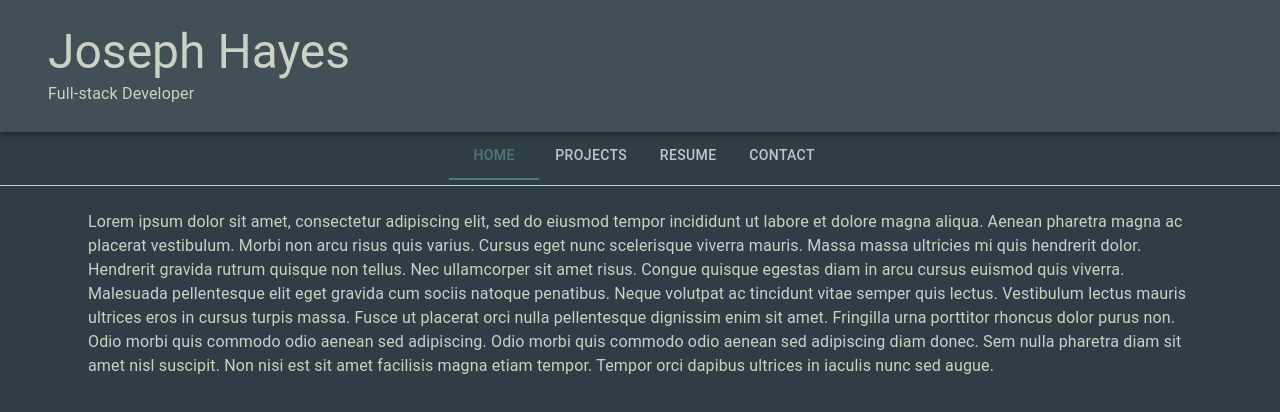
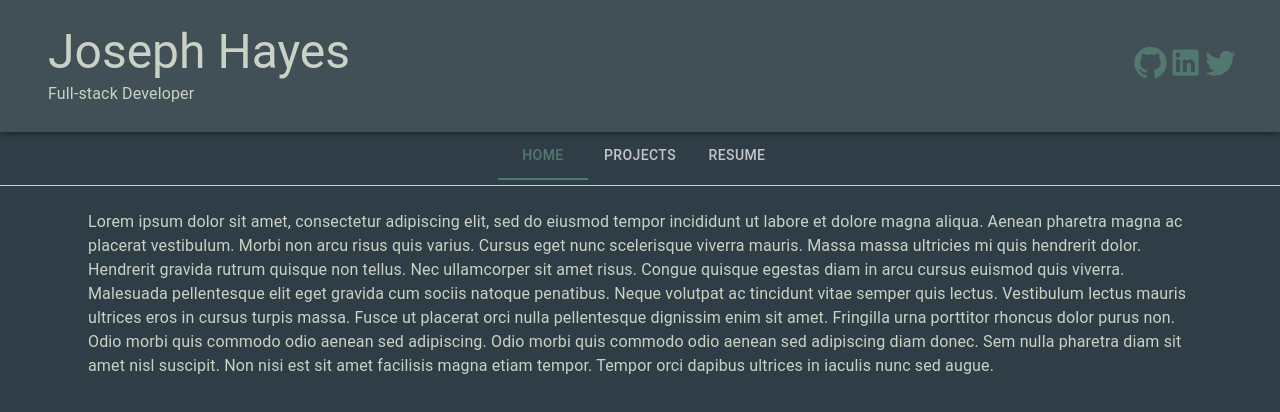
Before and after one commit to josephehayes/React-Portfolio, a React (Create React App) app in the folder client/: page / in a window 1280 px wide. Shown: the top 412 px of the page. Built offline with nearby package versions, Linux system fonts and the light colour scheme.

Commit message:
Add Icons to header, remove Contact section, Add Resume section

```diff
--- a/client/package.json
+++ b/client/package.json
@@ -12,6 +12,7 @@
     "@testing-library/react": "^13.4.0",
     "@testing-library/user-event": "^13.5.0",
     "jwt-decode": "^2.2.0",
+    "mui-markdown": "^1.1.4",
     "react": "^18.2.0",
     "react-dom": "^18.2.0",
     "react-router-dom": "^6.2.1",
--- a/client/src/App.css
+++ b/client/src/App.css
@@ -1,3 +1,12 @@
+:root {
+    --hov: #CAD2C5;
+}
+
+
+.linkIcon:hover {
+    border-bottom: 1px;
+    box-shadow: 0 2px var(--hov);
+}
 
 .cardImg {
     object-position: top;
--- a/client/src/components/customTabPanel.js
+++ b/client/src/components/customTabPanel.js
@@ -63,7 +63,7 @@ function MainTabs() {
           <Tab label="Home" {...a11yProps(0)} />
           <Tab label="Projects" {...a11yProps(1)} />
           <Tab label="Resume" {...a11yProps(2)} />
-          <Tab label="Contact" {...a11yProps(3)} />
+          {/* <Tab label="Contact" {...a11yProps(3)} /> */}
         </Tabs>
       </Box>
       <Box sx={{ display: 'flex', justifyContent: 'center', alignItems: 'center', paddingLeft: '5%', paddingRight: '5%', width: '100%' }}>
@@ -98,7 +98,7 @@ function MainTabs() {
               <Resume />
             </Fade>
           </CustomTabPanel>
-          <CustomTabPanel value={value} index={3}>
+          {/* <CustomTabPanel value={value} index={3}>
             <Fade
               in={tabRef.current === 3}
               mountOnEnter
@@ -107,7 +107,7 @@ function MainTabs() {
             >
               <Contact />
             </Fade>
-          </CustomTabPanel>
+          </CustomTabPanel> */}
         </TransitionGroup>
       </Box>
     </Box>
--- a/client/src/components/header.js
+++ b/client/src/components/header.js
@@ -1,7 +1,8 @@
 import React from 'react';
 import AppBar from '@mui/material/AppBar';
 import Toolbar from '@mui/material/Toolbar';
-import { Box, Typography, Grid } from '@mui/material';
+import { Box, Typography, Grid, Link } from '@mui/material';
+import { GitHub, Twitter, LinkedIn } from '@mui/icons-material';
 
 const Header = () => {
     return (
@@ -10,9 +11,12 @@ const Header = () => {
                 <Toolbar sx={{ my: 3, mx: 3 }}>
                     <Grid
                         container
-                        direction="column"
-                        justifyContent="flex-end"
-                        alignItems="flex-start"
+                        justifyContent={'flex-end'}
+                        alignItems={'center'}
+                    >
+                        <Grid
+                            item
+                            xs={11}
                         >
                             <Grid item xs>
                                 <Typography component='h1' variant='h3'>
@@ -25,6 +29,26 @@ const Header = () => {
                                 </Typography>
                             </Grid>
                         </Grid>
+                        <Grid item
+                            xs={1}
+                            alignItems={'center'}
+                            sx={{
+                                display: 'flex',
+                                justifyContent: 'space-between'
+
+                            }}
+                        >
+                            <Link href="https://github.com/josephehayes" target="_blank" className="linkIcon" >
+                                <GitHub fontSize='large' />
+                            </Link>
+                            <Link href="https://www.linkedin.com/in/josephehayes1/" target="_blank" className="linkIcon" >
+                                <LinkedIn fontSize='large' />
+                            </Link>
+                            <Link href="https://twitter.com/s3f96" target="_blank" className="linkIcon" >
+                                <Twitter fontSize='large' />
+                            </Link>
+                        </Grid>
+                    </Grid>
                 </Toolbar>
             </Box>
         </AppBar>
--- a/client/src/components/resume.js
+++ b/client/src/components/resume.js
@@ -7,19 +7,11 @@ const Resume = forwardRef((props, ref) => {
 
     return (
         <Box
-        ref={ref}
-        style={style}
+            ref={ref}
+            style={style}
         >
             <Typography>
-                Lorem ipsum dolor sit amet, consectetur adipiscing elit, sed do eiusmod tempor incididunt ut labore et dolore magna aliqua. Sed elementum tempus egestas sed. Sed enim ut sem viverra aliquet eget. Eu scelerisque felis imperdiet proin. Sit amet porttitor eget dolor morbi non arcu risus. Et egestas quis ipsum suspendisse ultrices gravida dictum. Vulputate dignissim suspendisse in est ante. Augue eget arcu dictum varius. Ullamcorper dignissim cras tincidunt lobortis. Urna neque viverra justo nec ultrices dui. Morbi tristique senectus et netus. Odio eu feugiat pretium nibh. Magna fringilla urna porttitor rhoncus dolor purus non enim praesent. Blandit turpis cursus in hac habitasse. Massa vitae tortor condimentum lacinia quis vel eros donec ac. Lacinia quis vel eros donec ac odio. Tellus pellentesque eu tincidunt tortor aliquam.
 
-                Urna porttitor rhoncus dolor purus non. Morbi tristique senectus et netus et malesuada fames ac turpis. Sit amet luctus venenatis lectus magna fringilla urna. Parturient montes nascetur ridiculus mus mauris vitae ultricies. A iaculis at erat pellentesque adipiscing. Blandit turpis cursus in hac habitasse platea dictumst quisque. Nisl rhoncus mattis rhoncus urna neque. Vitae semper quis lectus nulla at volutpat diam ut. Diam ut venenatis tellus in. Mauris a diam maecenas sed enim ut. Elit eget gravida cum sociis natoque penatibus et magnis dis. Viverra ipsum nunc aliquet bibendum. Neque vitae tempus quam pellentesque. Aliquet enim tortor at auctor. Sed pulvinar proin gravida hendrerit. Sollicitudin tempor id eu nisl.
-
-                Cras sed felis eget velit aliquet sagittis id consectetur. At lectus urna duis convallis convallis tellus. Praesent semper feugiat nibh sed pulvinar proin gravida hendrerit. Tortor vitae purus faucibus ornare suspendisse. Tincidunt arcu non sodales neque. Diam ut venenatis tellus in metus vulputate eu. Feugiat sed lectus vestibulum mattis ullamcorper velit sed. Tincidunt eget nullam non nisi est. Nullam vehicula ipsum a arcu. Ornare quam viverra orci sagittis eu volutpat odio facilisis. Donec adipiscing tristique risus nec feugiat in fermentum. Porta nibh venenatis cras sed felis eget. Cursus vitae congue mauris rhoncus aenean. Tincidunt tortor aliquam nulla facilisi.
-
-                Elit ullamcorper dignissim cras tincidunt lobortis. Amet volutpat consequat mauris nunc. Aliquam id diam maecenas ultricies. Lorem mollis aliquam ut porttitor. Ipsum a arcu cursus vitae congue. Massa tincidunt dui ut ornare. Ullamcorper velit sed ullamcorper morbi. Suspendisse potenti nullam ac tortor vitae purus faucibus. Proin sed libero enim sed faucibus turpis in eu. In hac habitasse platea dictumst vestibulum. Elit sed vulputate mi sit amet mauris. Vel turpis nunc eget lorem dolor. Sit amet consectetur adipiscing elit ut aliquam purus. Vel quam elementum pulvinar etiam non quam. Nulla facilisi cras fermentum odio eu feugiat pretium nibh ipsum. Aliquet eget sit amet tellus. Morbi enim nunc faucibus a pellentesque sit amet porttitor eget.
-
-                In tellus integer feugiat scelerisque varius. Dui vivamus arcu felis bibendum ut. Nunc faucibus a pellentesque sit amet. Nibh tortor id aliquet lectus proin nibh nisl condimentum. Ac feugiat sed lectus vestibulum mattis ullamcorper velit. Laoreet sit amet cursus sit amet dictum sit. Imperdiet nulla malesuada pellentesque elit eget gravida cum sociis. Ultrices in iaculis nunc sed augue. Egestas maecenas pharetra convallis posuere morbi leo. Non odio euismod lacinia at quis risus sed. Eu tincidunt tortor aliquam nulla facilisi cras fermentum. Egestas integer eget aliquet nibh praesent tristique. Imperdiet nulla malesuada pellentesque elit eget gravida. Risus in hendrerit gravida rutrum quisque non. Vulputate eu scelerisque felis imperdiet proin. Morbi tincidunt augue interdum velit euismod. Rhoncus mattis rhoncus urna neque viverra justo nec ultrices. Praesent semper feugiat nibh sed pulvinar proin gravida.
             </Typography>
         </Box>
     );
--- a/client/src/styles/index.js
+++ b/client/src/styles/index.js
@@ -5,10 +5,15 @@ const theme = createTheme({
         MuiSvgIcon: {
             styleOverrides: {
                 fontSizeLarge: {
-                    fontSize: '50px'
+                    // fontSize: '50px'
                 }
             }
-        }
+        },
+        MuiButtonBase: {
+            defaultProps: {
+                disableRipple: true, // No more ripple, on the whole application 💣!
+            },
+        },
     },
     palette: {
         root: {
```
Also changed, not shown: 1 other file (tests, documents, lock files or other folders). Lines whose indentation alone changed are shown as unchanged.
